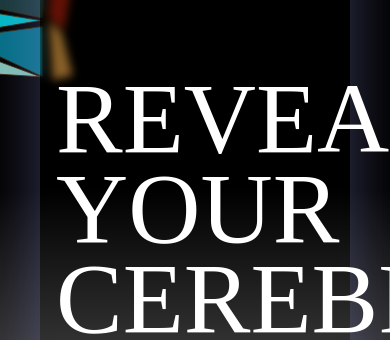
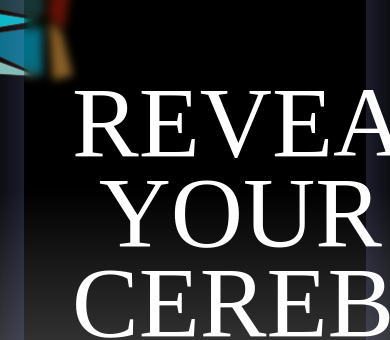
Before and after one commit to ucciqun/cerebro, a React (Create React App) app: page / in a window 390 px wide. Shown: the part 512-852 px from the top of the page. Built offline with nearby package versions, Linux system fonts and the light colour scheme; a web font is replaced by a local one.

Commit message:
fix: Worksのレスポンシブ対応

```diff
--- a/src/app.module.css
+++ b/src/app.module.css
@@ -70,7 +70,9 @@
     font-size: 100px;
     line-height: 0.9;
 
-    margin-top: 230px;
+    margin-top: 250px;
+    position: relative;
+    left: 32px;
   }
 }
 @media screen and (max-width: 600px) {
@@ -80,4 +82,7 @@
     left: -150px;
     top: 100px;
   }
+  .app {
+    padding: 8px;
+  }
 }
--- a/src/works/Work.module.css
+++ b/src/works/Work.module.css
@@ -15,6 +15,9 @@
   opacity: 0.54;
   font-weight: bold;
   margin: 0 0 10px 8px;
+}
+.iconSSP {
+  display: none;
 }
 .titleAndCreatedAt {
   display: flex;
@@ -72,3 +75,23 @@
     justify-content: left;
   }
 }
+@media screen and (max-width: 500px) {
+  .icon {
+    display: none;
+  }
+  .iconSSP {
+    display: initial;
+    width: 48px;
+    height: 48px;
+    object-fit: contain;
+
+    margin-right: 16px;
+  }
+  .iconAndTitle {
+    display: flex;
+    align-items: center;
+  }
+  .title {
+    font-size: 48px;
+  }
+}
--- a/src/works/Work.tsx
+++ b/src/works/Work.tsx
@@ -41,18 +41,14 @@ const Work: React.FC<WorkProps> = ({
       <div className={styles.card}>
         <div className={styles.main}>
           <img src={icon} alt="" className={styles.icon} />
-          {/* <a
-          href="https://cimicine-flow.web.app/"
-          target="_blank"
-          rel="noopener noreferrer"
-        >
-          <h2 className={styles.work_title}>Cimicine</h2>
-        </a> */}
           <div className={styles.detail}>
             <div className={styles.titleAndCreatedAt}>
-              <h2 className={styles.title} style={{ color: color }}>
-                {title}
-              </h2>
+              <div className={styles.iconAndTitle}>
+                <img src={icon} alt="" className={styles.iconSSP} />
+                <h2 className={styles.title} style={{ color: color }}>
+                  {title}
+                </h2>
+              </div>
               <p className={styles.createdAt}>{`createdAt ${createdAt}`}</p>
             </div>
             <div className={styles.badgeContainer}>
```
